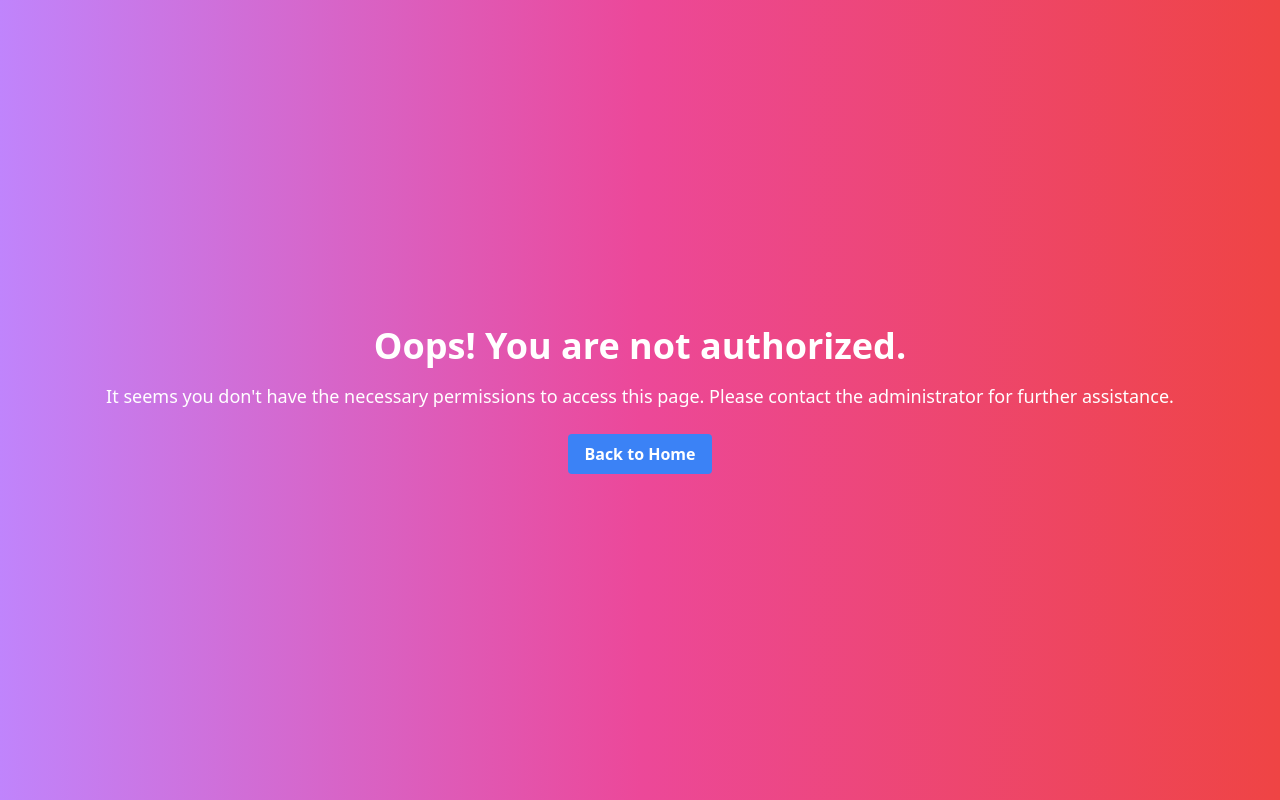
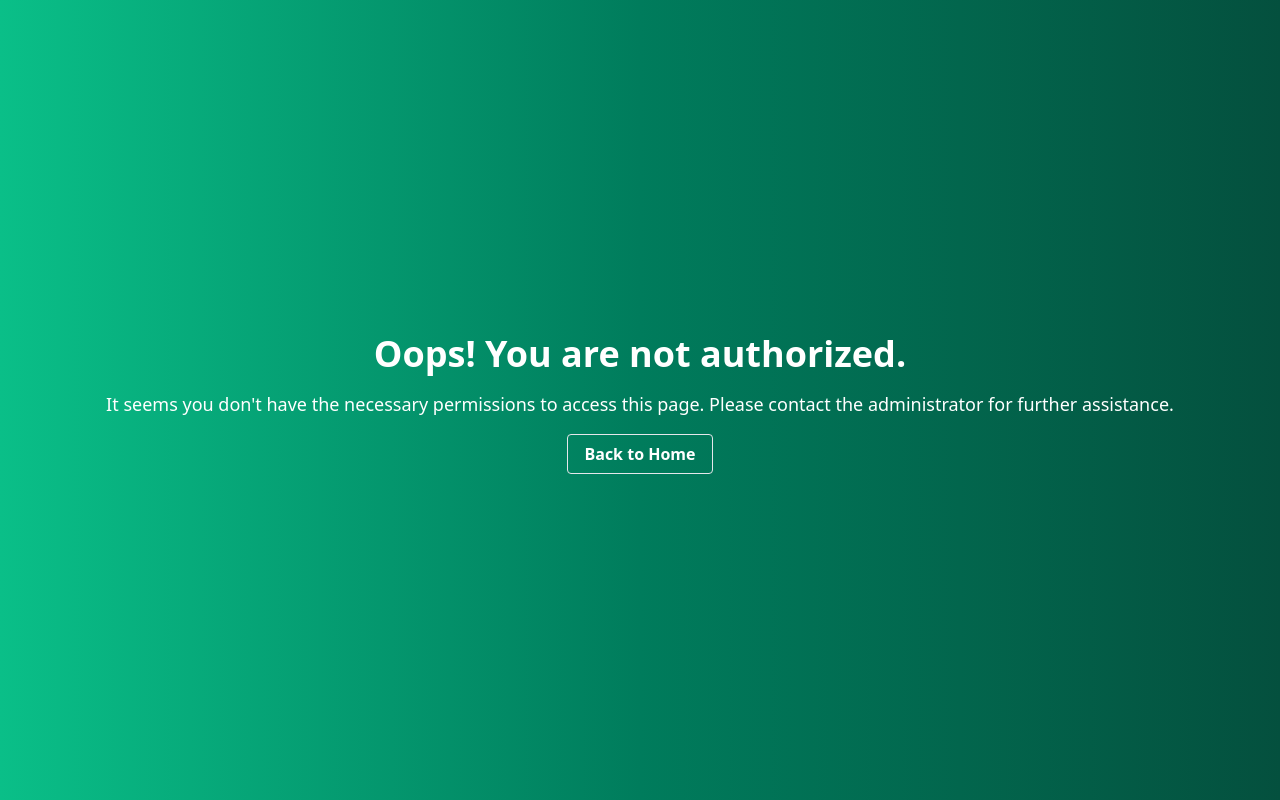
Before and after one commit to yahyahewa/Green_Exchnage_Front_End_React, a React app: page /403 in a window 1280 px wide. Built offline with nearby package versions, Linux system fonts and the light colour scheme; the HTML template or start-up script is replaced by a standard one.

Commit message:
change background colors

```diff
--- a/src/components/protect/NotAuthorized.jsx
+++ b/src/components/protect/NotAuthorized.jsx
@@ -1,21 +1,20 @@
 import React from 'react'
-
+import { Link } from 'react-router-dom'
 function NotAuthorized() {
-  return (  <div className="flex items-center justify-center h-screen bg-gradient-to-r from-purple-400 via-pink-500 to-red-500">
+  return (  <div className="flex items-center justify-center h-screen bg-gradient-to-r from-jade-500 via-jade-700 to-jade-900">
   <div className="text-center">
     <h1 className="text-4xl font-bold text-white mb-4">Oops! You are not authorized.</h1>
     <p className="text-lg text-white mb-6">
       It seems you don't have the necessary permissions to access this page.
       Please contact the administrator for further assistance.
     </p>
-    <button
-      className="bg-blue-500 hover:bg-blue-600 text-white font-bold py-2 px-4 rounded focus:outline-none focus:shadow-outline"
-      onClick={() => {
-        // Handle the back-to-home action here
-      }}
+    <Link
+      className="bg-none border
+       text-white font-bold py-2 px-4 rounded focus:outline-none focus:shadow-outline"
+      to="/"
     >
       Back to Home
-    </button>
+    </Link>
   </div>
 </div>
   )
```
